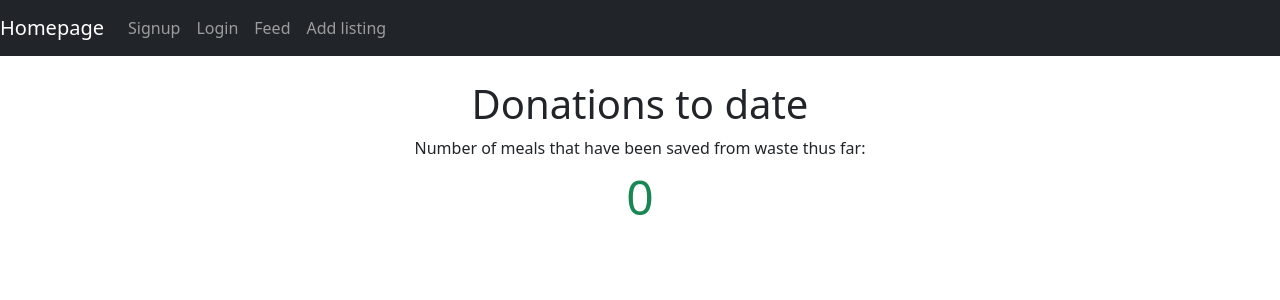
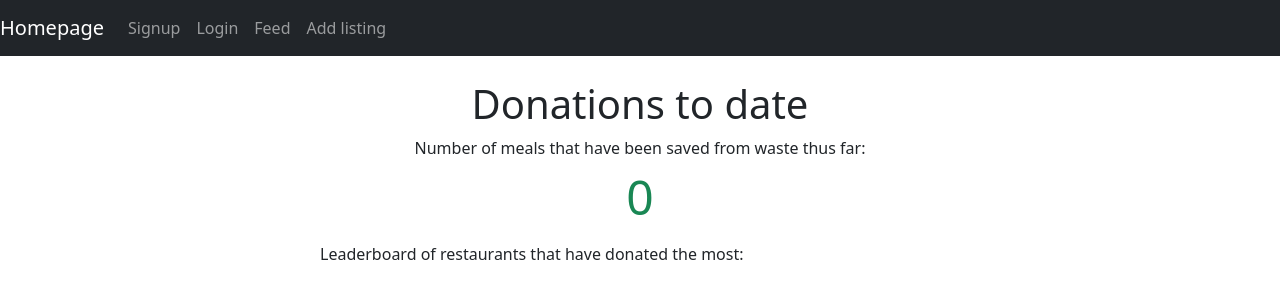
Before and after one commit to Nicola-Carroll/tech_for_good, a React (Create React App) app in the folder client/: page / in a window 1280 px wide. Shown: the top 300 px of the page. Built offline with nearby package versions, Linux system fonts and the light colour scheme; no server answers.

Commit message:
changes to homepageLeaderboard component and accounts controller in database

```diff
--- /dev/null
+++ b/client/src/components/homepageLeaderboard.js
@@ -0,0 +1,31 @@
+import React, { Component } from 'react';
+import axios from 'axios';
+
+const { REACT_APP_ENDPOINT } = process.env;
+export default class AddDonationLeaderboard extends Component {
+  constructor(props) {
+    super(props);
+    // this.state = { total: [] };
+  }
+
+  componentDidMount() {
+    axios
+      .get(`${REACT_APP_ENDPOINT}accounts/create`)
+      .then((response) => {
+        console.log(response.data, 'hiiiiihiii');
+      })
+      .catch((error) => {
+        console.log(error);
+      });
+  }
+
+  render() {
+    return (
+      <div className="section w-50 m-auto">
+        <p className="mt-2 mb-2 text-left" htmlFor="meals">
+          Leaderboard of restaurants that have donated the most:
+        </p>
+      </div>
+    );
+  }
+}
--- a/client/src/pages/homepage.component.js
+++ b/client/src/pages/homepage.component.js
@@ -1,5 +1,6 @@
 import React, { Component } from 'react';
 import HomepageCounter from '../components/homepageCounter';
+import HomepageLeaderboard from '../components/homepageLeaderboard';
 
 export default class Homepage extends Component {
   render() {
@@ -9,6 +10,7 @@ export default class Homepage extends Component {
           Donations to date
         </h1>
         <HomepageCounter />
+        <HomepageLeaderboard />
       </div>
     );
   }
```
Also changed, not shown: client/src/components/homepageCounter.js (+5 -2 lines), 1 other file (tests, documents, lock files or other folders).
